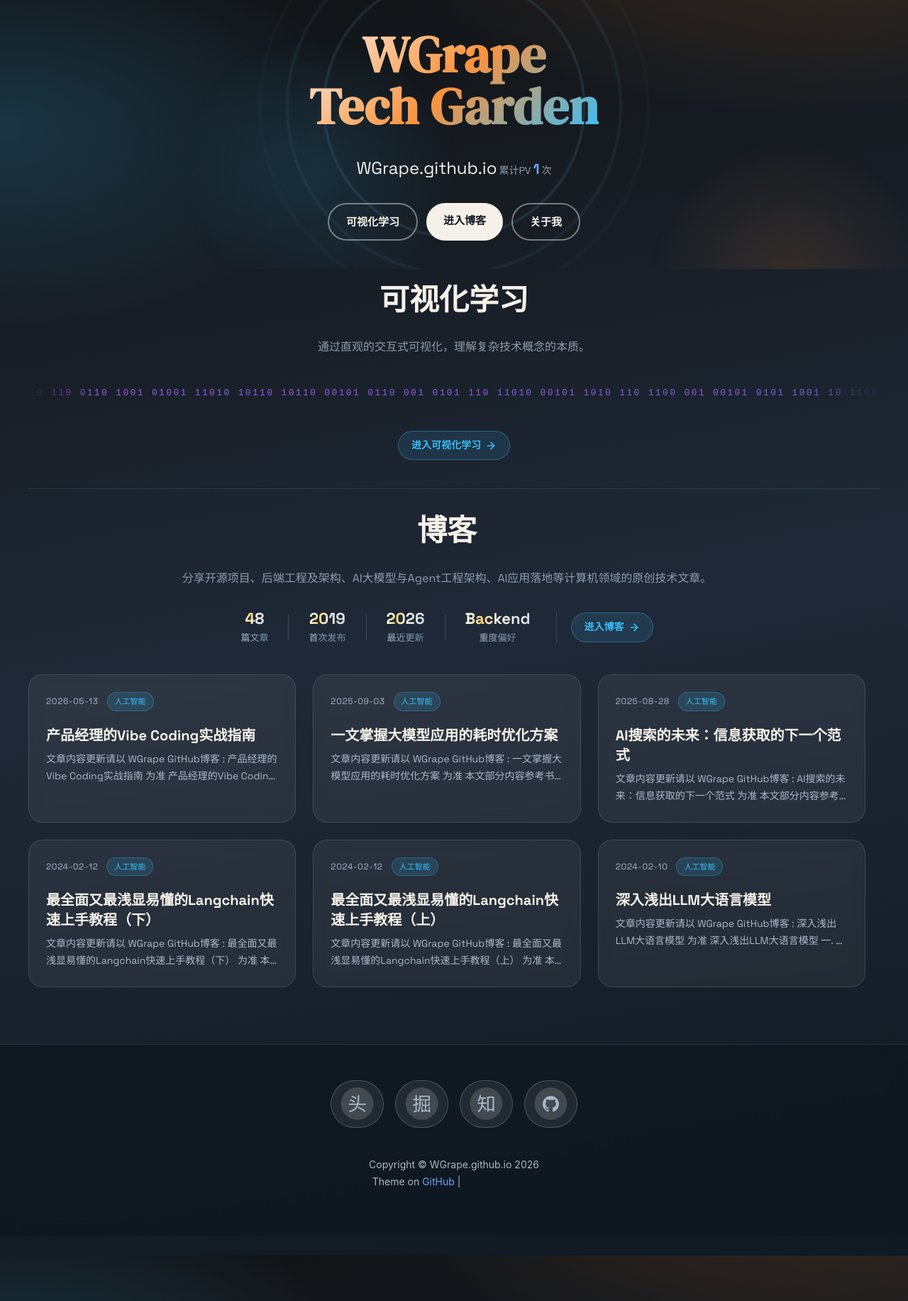
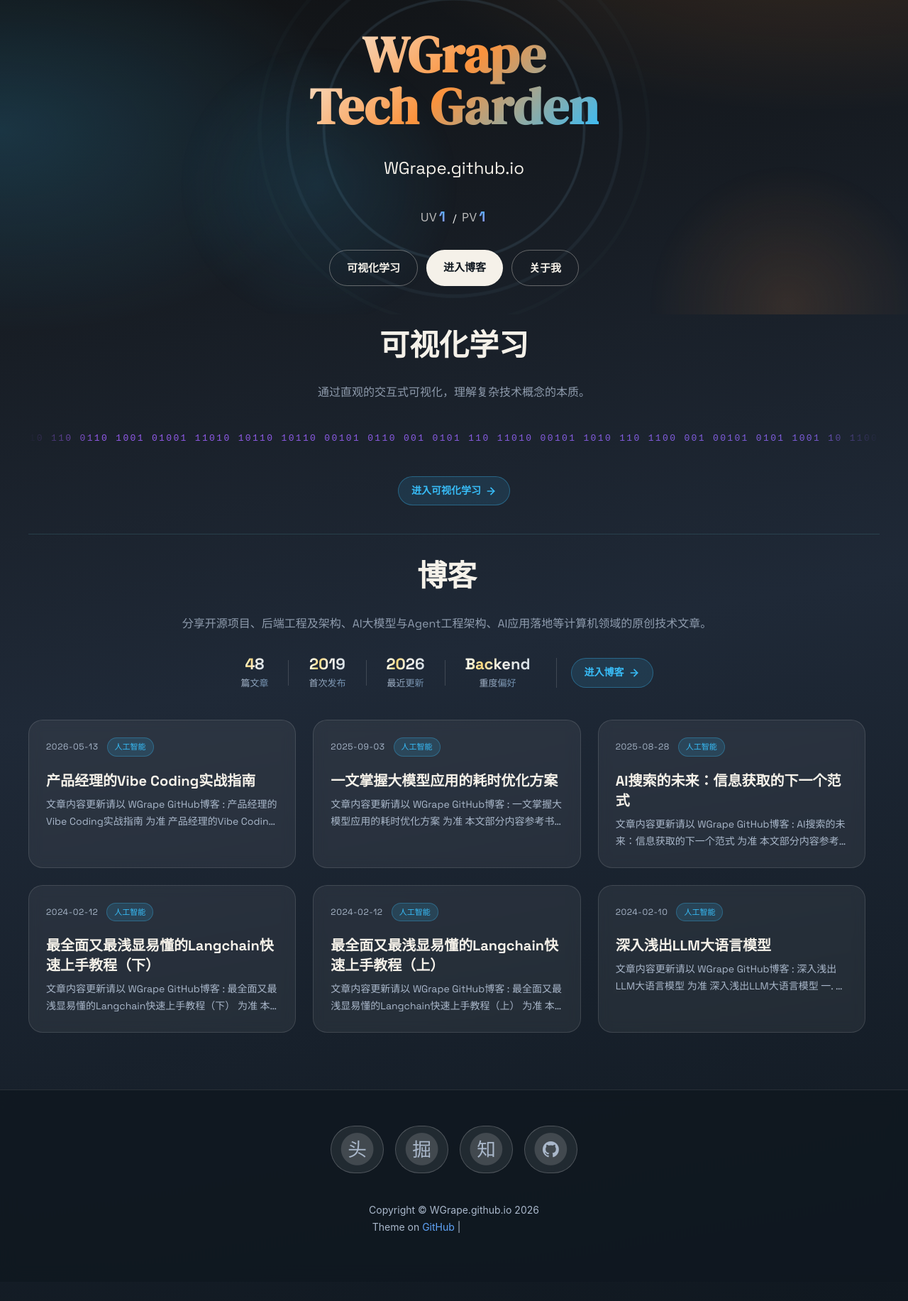
Before and after one commit to WGrape/WGrape.github.io, a Jekyll site: the page built from index.html, in a window 1280 px wide. Shown: the whole page at 71% size. Built offline with Jekyll 4.4.1, drawn with Linux system fonts in a browser that asks for light colours; nearby versions of some CDN libraries; the list of posts is cut into pages by our own code; comment, search, counter and statistics services are not loaded; grey boxes are pictures that could not be loaded.

Commit message:
feat: add

```diff
--- a/_includes/unified-subpage-styles.html
+++ b/_includes/unified-subpage-styles.html
@@ -747,24 +747,29 @@
     background: #f5f1e9;
     font-weight: 700;
     font-size: 15px;
-    transition: transform 0.2s ease, box-shadow 0.2s ease;
+    transition: transform 0.25s ease, box-shadow 0.25s ease, background 0.25s ease, color 0.25s ease;
 }
 
 .btn-pill:hover {
-    transform: translateY(-2px);
-    box-shadow: 0 10px 24px rgba(245, 241, 233, 0.25);
+    transform: translateY(-3px);
+    background: #ffffff;
     color: #101820;
+    box-shadow: 0 8px 28px rgba(245, 241, 233, 0.35);
+    text-decoration: none;
 }
 
 .btn-ghost {
     background: transparent;
     color: #f5f1e9;
-    border: 2px solid rgba(245, 241, 233, 0.45);
+    border: 1.5px solid rgba(245, 241, 233, 0.35);
 }
 
 .btn-ghost:hover {
-    background: rgba(255, 255, 255, 0.1);
-    border-color: rgba(245, 241, 233, 0.7);
+    background: rgba(245, 241, 233, 0.1);
+    border-color: rgba(245, 241, 233, 0.75);
+    color: #f5f1e9;
+    box-shadow: 0 8px 24px rgba(0, 0, 0, 0.2);
+    text-decoration: none;
 }
 
 .stats {
--- a/index.html
+++ b/index.html
@@ -17,10 +17,18 @@
     </div>
     <div class="hero-content">
         <h1 class="hero-title">WGrape<br>Tech Garden</h1>
-        <!-- <p class="hero-subtitle">WGrape.github.io</p> -->
-        <p class="hero-subtitle">WGrape.github.io<span class="hero-visitor-label">累计PV</span><span class="hero-visitor-num" id="hero-visitor-num">0</span><span class="hero-visitor-unit">次</span></p>
-        <!-- busuanzi 隐藏容器，仅用于获取真实 PV 值 -->
-        <span id="busuanzi_container_site_pv" style="display:none;">
+        <p class="hero-subtitle">WGrape.github.io</p>
+        <!-- <p class="hero-subtitle">WGrape.github.io<span class="hero-visitor-label">累计PV</span><span class="hero-visitor-num" id="hero-visitor-num">0</span><span class="hero-visitor-unit">次</span></p> -->
+        <p class="">
+            <span style="color: #b9b9b9;">UV</span><span class="hero-visitor-num" id="hero-uv-num">0</span>
+            <span class="hero-visitor-label" style="color: #FFF;">/</span>
+            <span style="color: #b9b9b9;">PV</span><span class="hero-visitor-num" id="hero-pv-num">0</span>
+        </p>
+        <!-- busuanzi 隐藏容器，仅用于获取真实 UV/PV 值 -->
+        <span id="busuanzi_container_site_uv">
+            <span id="busuanzi_value_site_uv" style="display:none;"></span>
+        </span>
+        <span id="busuanzi_container_site_pv">
             <span id="busuanzi_value_site_pv" style="display:none;"></span>
         </span>
         <div class="action-row">
@@ -154,6 +162,7 @@
     font-size: 14px;
     color: rgba(170, 184, 203, 0.85);
     margin-left: 3px;
+    margin-right: 3px;
 }
 
 .hero-visitor-num {
@@ -612,13 +615,16 @@
         requestAnimationFrame(step);
     }
 
-    // 延迟等待 busuanzi 加载，取 PV 值作为滚动目标
+    // 延迟等待 busuanzi 加载，分别取 UV/PV 值滚动
     window.addEventListener('load', function () {
         setTimeout(function () {
-            var pvEl = document.getElementById('busuanzi_value_site_pv');
-            var val = pvEl ? parseInt(pvEl.textContent) : NaN;
-            rollTo(!isNaN(val) && val > 0 ? val : 1);
-        }, 2000);
+            var uvEl = document.getElementById('hero-uv-num');
+            var pvEl = document.getElementById('hero-pv-num');
+            var uvVal = parseInt((document.getElementById('busuanzi_value_site_uv') || {}).textContent);
+            var pvVal = parseInt((document.getElementById('busuanzi_value_site_pv') || {}).textContent);
+            if (uvEl) rollTo(uvEl, !isNaN(uvVal) && uvVal > 0 ? uvVal : 1);
+            if (pvEl) rollTo(pvEl, !isNaN(pvVal) && pvVal > 0 ? pvVal : 1);
+        }, 1000);
     });
 })();
 </script>
```
Also changed, not shown: other parts of index.html (+1 -7 lines).
